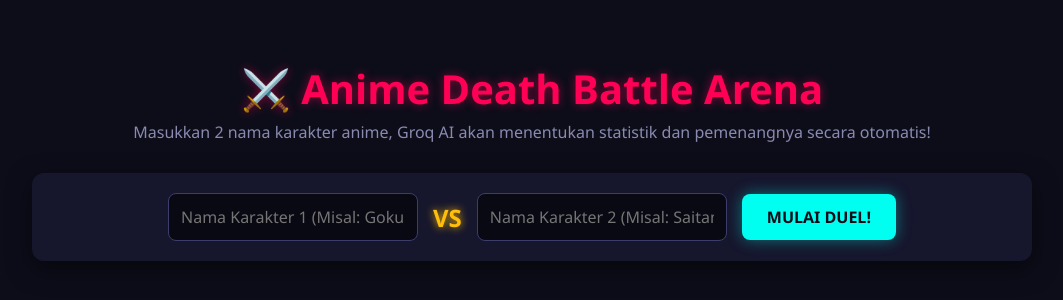
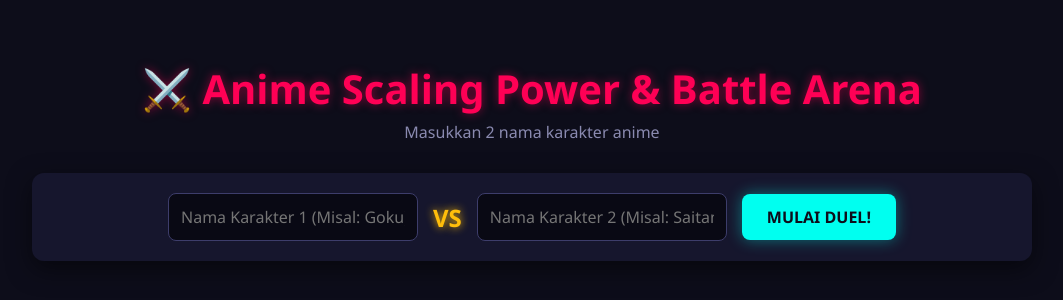
Before and after one commit to rizky-fadliansyah/DB_anime, a website: page index.html in a window 1280 px wide. Shown: the part 224-524 px from the top of the page, without its empty margins (108-1171 px from the left). Drawn offline with nearby package versions, Linux system fonts and the light colour scheme.

```diff
--- a/index.html
+++ b/index.html
@@ -3,14 +3,14 @@
 <head>
     <meta charset="UTF-8">
     <meta name="viewport" content="width=device-width, initial-scale=1.0">
-    <title>Anime Death Battle Arena (Groq AI)</title>
+    <title>Anime Scaling Power & Battle Arena (Groq AI)</title>
     <link rel="stylesheet" href="style.css">
 </head>
 <body>
 
     <div class="container">
-        <h1>⚔️ Anime Death Battle Arena</h1>
-        <p class="subtitle">Masukkan 2 nama karakter anime, Groq AI akan menentukan statistik dan pemenangnya secara otomatis!</p>
+        <h1>⚔️ Anime Scaling Power & Battle Arena</h1>
+        <p class="subtitle">Masukkan 2 nama karakter anime</p>
 
         <!-- INPUT FIGHTER -->
         <div class="battle-input-group">
```
